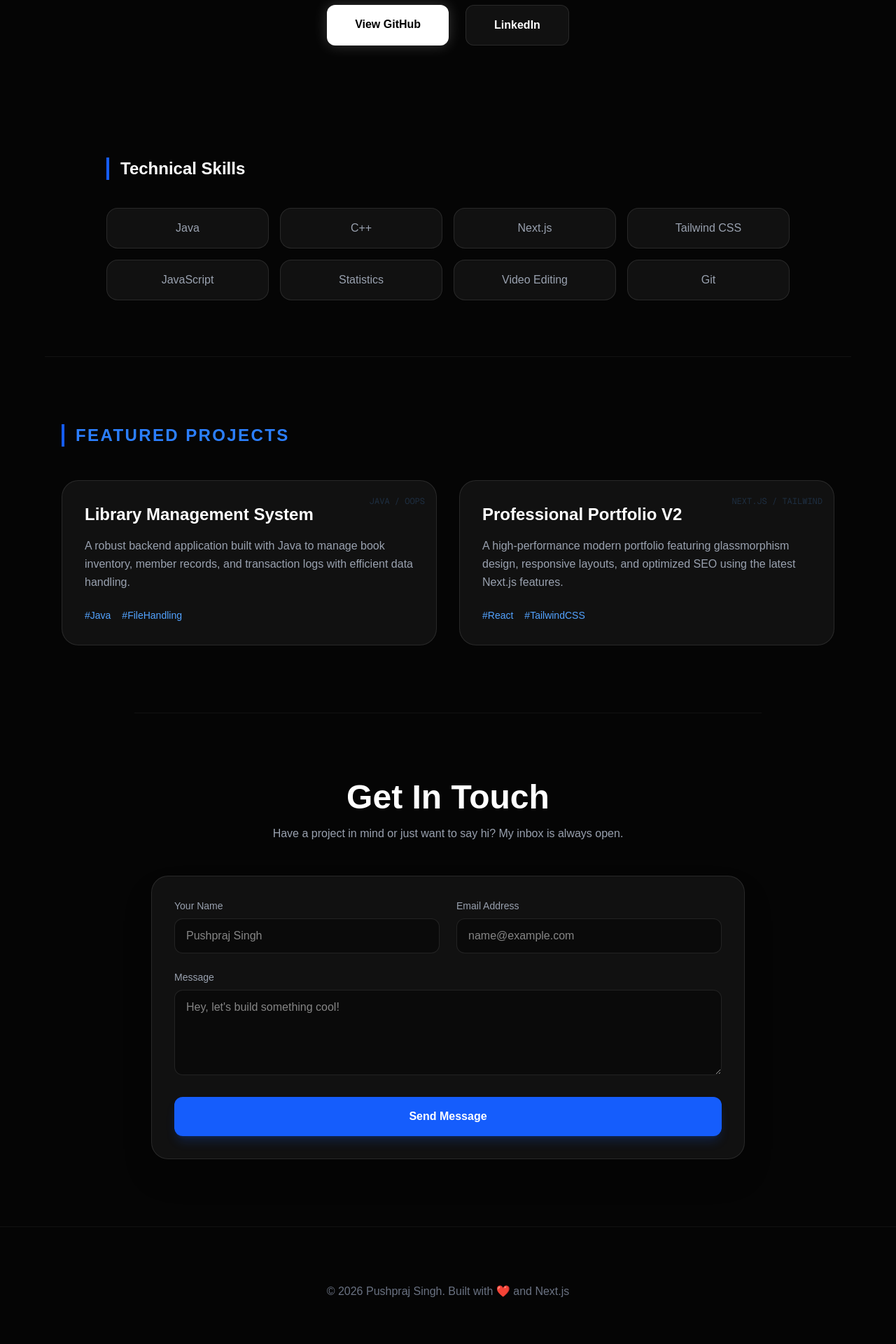
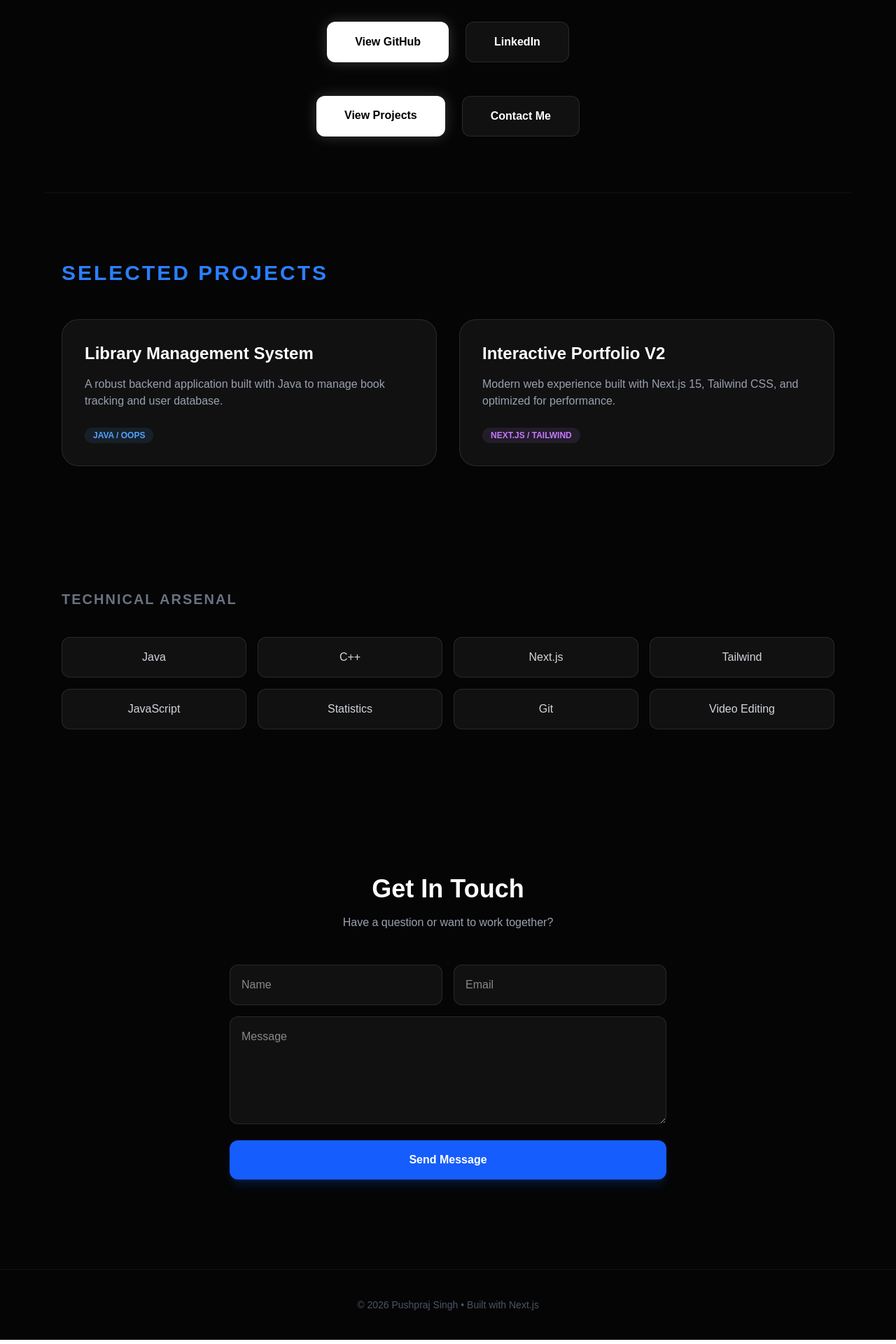
Before and after one commit to devpushpraj/portfolio, a Next.js app: page / in a window 1280 px wide. Shown: the part 420-2340 px from the top of the page at 70% size. Built offline with nearby package versions, Linux system fonts and the light colour scheme.

Commit message:
Contact form is now working

```diff
--- a/app/page.tsx
+++ b/app/page.tsx
@@ -1,118 +1,107 @@
+
 export default function Home() {
   return (
     <main className="min-h-screen bg-[#050505] text-white selection:bg-blue-500/30">
       {/* 1. Hero Section */}
       <section className="flex flex-col items-center justify-center pt-32 pb-20 px-6">
         <div className="absolute top-0 left-1/2 -translate-x-1/2 w-full h-[400px] bg-blue-600/10 blur-[120px] -z-10" />
-
         <div className="inline-block px-4 py-1.5 mb-6 text-sm font-medium text-blue-400 uppercase bg-blue-400/10 rounded-full border border-blue-400/20">
           Open for Opportunities
         </div>
-
-        <h1 className="text-6xl md:text-8xl font-black tracking-tighter text-center bg-clip-text text-transparent bg-gradient-to-b from-white to-gray-500">
+        <h1 className="text-6xl md:text-8xl font-black tracking-tighter text-center bg-clip-text text-transparent bg-gradient-to-b from-white to-gray-500 leading-tight">
           Pushpraj Singh
         </h1>
-
         <p className="mt-8 text-lg md:text-xl text-gray-400 max-w-2xl text-center leading-relaxed">
-          Computer Science Student & Full Stack Developer. Specialized in <span className="text-white">Java, C++</span> and building high-performance web applications.
+          Computer Science Student & Full Stack Developer. Specialized in <span className="text-white font-semibold">Java, C++</span> and Modern Web Apps.
         </p>
-
-        <div className="mt-12 flex gap-6">
+        <div className="mt-12 flex flex-wrap justify-center gap-6">
+  {/* GitHub Button */}
   <a
     href="https://github.com/devpushpraj"
     target="_blank"
-    className="px-10 py-4 bg-white text-black font-bold rounded-xl hover:scale-105 transition-all shadow-[0_0_20px_rgba(255,255,255,0.2)]"
+    rel="noopener noreferrer"
+    className="px-10 py-4 bg-white text-black font-bold rounded-xl hover:scale-105 transition-all shadow-[0_0_20px_rgba(255,255,255,0.2)] flex items-center gap-2"
   >
-    View GitHub
+    <span>View GitHub</span>
   </a>
+
+  {/* LinkedIn Button */}
   <a
     href="https://www.linkedin.com/in/pushpraj-singh99"
     target="_blank"
-    className="px-10 py-4 border border-white/10 bg-white/5 rounded-xl hover:bg-white/10 transition-all font-bold"
+    rel="noopener noreferrer"
+    className="px-10 py-4 border border-white/10 bg-white/5 rounded-xl hover:bg-white/10 transition-all font-bold flex items-center gap-2"
   >
-    LinkedIn
+    <span>LinkedIn</span>
   </a>
 </div>
+        <div className="mt-12 flex flex-wrap justify-center gap-6">
+          <a href="#projects" className="px-10 py-4 bg-white text-black font-bold rounded-xl hover:scale-105 transition-all shadow-[0_0_20px_rgba(255,255,255,0.2)]">
+            View Projects
+          </a>
+          <a href="#contact" className="px-10 py-4 border border-white/10 bg-white/5 rounded-xl hover:bg-white/10 transition-all font-bold">
+            Contact Me
+          </a>
+        </div>
       </section>
 
-      {/* 2. Skills Section */}
-      <section className="max-w-5xl mx-auto px-6 py-20">
-        <h2 className="text-2xl font-bold mb-10 border-l-4 border-blue-600 pl-4">Technical Skills</h2>
+      {/* 2. Projects Section */}
+      <section id="projects" className="max-w-6xl mx-auto px-6 py-24 border-t border-white/5">
+        <h2 className="text-3xl font-bold mb-12 text-blue-500 uppercase tracking-widest">Selected Projects</h2>
+        <div className="grid grid-cols-1 md:grid-cols-2 gap-8">
+          {/* Project 1 */}
+          <div className="group p-8 bg-white/5 border border-white/10 rounded-3xl hover:border-blue-500/50 transition-all">
+            <h3 className="text-2xl font-bold mb-4">Library Management System</h3>
+            <p className="text-gray-400 mb-6">A robust backend application built with Java to manage book tracking and user database.</p>
+            <span className="text-xs font-bold text-blue-400 bg-blue-400/10 px-3 py-1 rounded-full uppercase">Java / OOPs</span>
+          </div>
+
+          {/* Project 2 */}
+          <div className="group p-8 bg-white/5 border border-white/10 rounded-3xl hover:border-blue-500/50 transition-all">
+            <h3 className="text-2xl font-bold mb-4">Interactive Portfolio V2</h3>
+            <p className="text-gray-400 mb-6">Modern web experience built with Next.js 15, Tailwind CSS, and optimized for performance.</p>
+            <span className="text-xs font-bold text-purple-400 bg-purple-400/10 px-3 py-1 rounded-full uppercase">Next.js / Tailwind</span>
+          </div>
+        </div>
+      </section>
+
+      {/* 3. Skills Grid */}
+      <section className="max-w-6xl mx-auto px-6 py-20">
+        <h2 className="text-xl font-bold mb-10 text-gray-500 uppercase tracking-widest">Technical Arsenal</h2>
         <div className="grid grid-cols-2 md:grid-cols-4 gap-4">
-          {['Java', 'C++', 'Next.js', 'Tailwind CSS', 'JavaScript', 'Statistics', 'Video Editing', 'Git'].map((skill) => (
-            <div key={skill} className="p-4 bg-white/5 border border-white/10 rounded-2xl text-center hover:border-blue-500/50 transition-all group">
-              <p className="text-gray-400 group-hover:text-white font-medium">{skill}</p>
+          {['Java', 'C++', 'Next.js', 'Tailwind', 'JavaScript', 'Statistics', 'Git', 'Video Editing'].map((skill) => (
+            <div key={skill} className="p-4 bg-white/5 border border-white/10 rounded-xl text-center hover:bg-white/10 transition-all">
+              <p className="text-gray-300 font-medium">{skill}</p>
             </div>
           ))}
         </div>
       </section>
-      {/* 3. Projects Gallery */}
-      <section className="max-w-6xl mx-auto px-6 py-24 border-t border-white/5">
-        <h2 className="text-2xl font-bold mb-12 border-l-4 border-blue-600 pl-4 uppercase tracking-widest text-blue-500">Featured Projects</h2>
 
-        <div className="grid grid-cols-1 md:grid-cols-2 gap-8">
-          {/* Project 1 */}
-          <div className="group relative p-8 bg-white/5 border border-white/10 rounded-3xl hover:bg-white/[0.07] transition-all overflow-hidden">
-            <div className="absolute top-0 right-0 p-4 opacity-20 group-hover:opacity-100 transition-opacity">
-              <span className="text-xs font-mono text-blue-400">JAVA / OOPS</span>
-            </div>
-            <h3 className="text-2xl font-bold mb-4">Library Management System</h3>
-            <p className="text-gray-400 leading-relaxed mb-6">
-              A robust backend application built with Java to manage book inventory, member records, and transaction logs with efficient data handling.
-            </p>
-            <div className="flex gap-4">
-              <span className="text-sm text-blue-400 font-medium">#Java</span>
-              <span className="text-sm text-blue-400 font-medium">#FileHandling</span>
-            </div>
-          </div>
-
-          {/* Project 2 */}
-          <div className="group relative p-8 bg-white/5 border border-white/10 rounded-3xl hover:bg-white/[0.07] transition-all overflow-hidden">
-            <div className="absolute top-0 right-0 p-4 opacity-20 group-hover:opacity-100 transition-opacity">
-              <span className="text-xs font-mono text-blue-400">NEXT.JS / TAILWIND</span>
-            </div>
-            <h3 className="text-2xl font-bold mb-4">Professional Portfolio V2</h3>
-            <p className="text-gray-400 leading-relaxed mb-6">
-              A high-performance modern portfolio featuring glassmorphism design, responsive layouts, and optimized SEO using the latest Next.js features.
-            </p>
-            <div className="flex gap-4">
-              <span className="text-sm text-blue-400 font-medium">#React</span>
-              <span className="text-sm text-blue-400 font-medium">#TailwindCSS</span>
-            </div>
-          </div>
-        </div>
-      </section>
-      {/* 4. Contact Section */}
-      <section id="contact" className="max-w-4xl mx-auto px-6 py-24 border-t border-white/5">
+      {/* 4. Contact Form Section */}
+      <section id="contact" className="max-w-2xl mx-auto px-6 py-32">
         <div className="text-center mb-12">
-          <h2 className="text-3xl md:text-5xl font-bold mb-4">Get In Touch</h2>
-          <p className="text-gray-400">Have a project in mind or just want to say hi? My inbox is always open.</p>
+          <h2 className="text-4xl font-black mb-4">Get In Touch</h2>
+          <p className="text-gray-400">Have a question or want to work together?</p>
         </div>
 
-        <form className="grid grid-cols-1 gap-6 bg-white/5 p-8 rounded-3xl border border-white/10 shadow-2xl">
-          <div className="grid grid-cols-1 md:grid-cols-2 gap-6">
-            <div>
-              <label className="block mb-2 text-sm font-medium text-gray-400">Your Name</label>
-              <input type="text" className="w-full bg-[#0a0a0a] border border-white/10 rounded-xl px-4 py-3 focus:outline-none focus:border-blue-500 transition-colors" placeholder="Pushpraj Singh" />
-            </div>
-            <div>
-              <label className="block mb-2 text-sm font-medium text-gray-400">Email Address</label>
-              <input type="email" className="w-full bg-[#0a0a0a] border border-white/10 rounded-xl px-4 py-3 focus:outline-none focus:border-blue-500 transition-colors" placeholder="name@example.com" />
-            </div>
+        <form action="https://api.web3forms.com/submit" method="POST" className="space-y-4">
+          {/* PASTE YOUR ACCESS KEY HERE */}
+          <input type="hidden" name="access_key" value="2e19e60e-d1f0-4d98-9982-4eb7a3dae261" />
+
+          <div className="grid grid-cols-1 md:grid-cols-2 gap-4">
+            <input type="text" name="name" placeholder="Name" className="w-full p-4 bg-white/5 border border-white/10 rounded-xl focus:border-blue-500 outline-none transition-all" required />
+            <input type="email" name="email" placeholder="Email" className="w-full p-4 bg-white/5 border border-white/10 rounded-xl focus:border-blue-500 outline-none transition-all" required />
           </div>
-          <div>
-            <label className="block mb-2 text-sm font-medium text-gray-400">Message</label>
-            <textarea rows={4} className="w-full bg-[#0a0a0a] border border-white/10 rounded-xl px-4 py-3 focus:outline-none focus:border-blue-500 transition-colors" placeholder="Hey, let's build something cool!"></textarea>
-          </div>
-          <button type="submit" className="w-full py-4 bg-blue-600 hover:bg-blue-700 text-white font-bold rounded-xl shadow-lg shadow-blue-600/20 transition-all active:scale-[0.98]">
+          <textarea name="message" placeholder="Message" rows={5} className="w-full p-4 bg-white/5 border border-white/10 rounded-xl focus:border-blue-500 outline-none transition-all" required></textarea>
+
+          <button type="submit" className="w-full py-4 bg-blue-600 text-white font-bold rounded-xl hover:bg-blue-700 hover:scale-[1.02] active:scale-95 transition-all shadow-lg shadow-blue-600/20">
             Send Message
           </button>
         </form>
       </section>
 
-      {/* 4. Footer / Contact Info */}
-      <footer className="py-20 text-center border-t border-white/5">
-        <p className="text-gray-500">© 2026 Pushpraj Singh. Built with ❤️ and Next.js</p>
+      <footer className="py-10 text-center text-gray-600 text-sm border-t border-white/5">
+        © 2026 Pushpraj Singh • Built with Next.js
       </footer>
     </main>
   );
```
